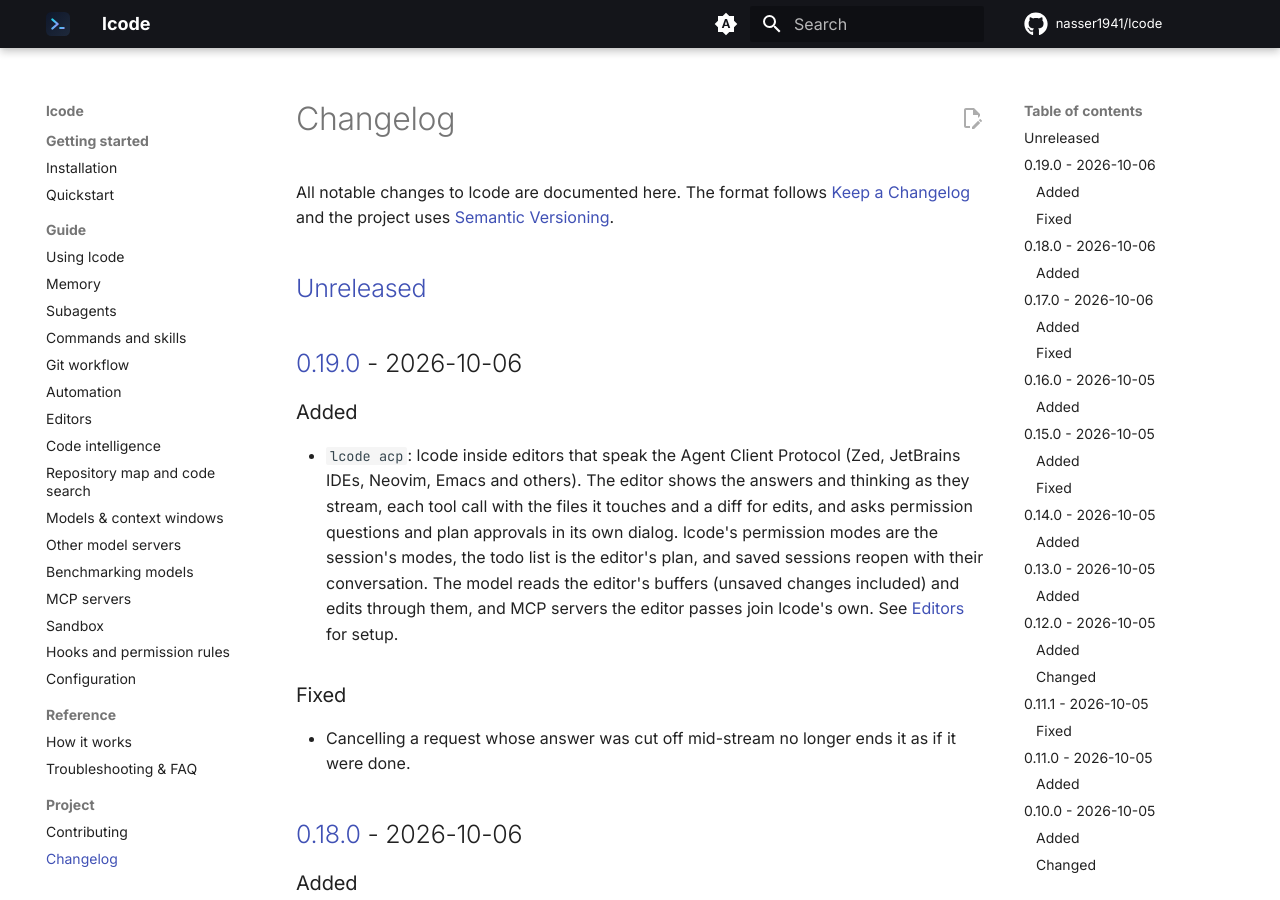
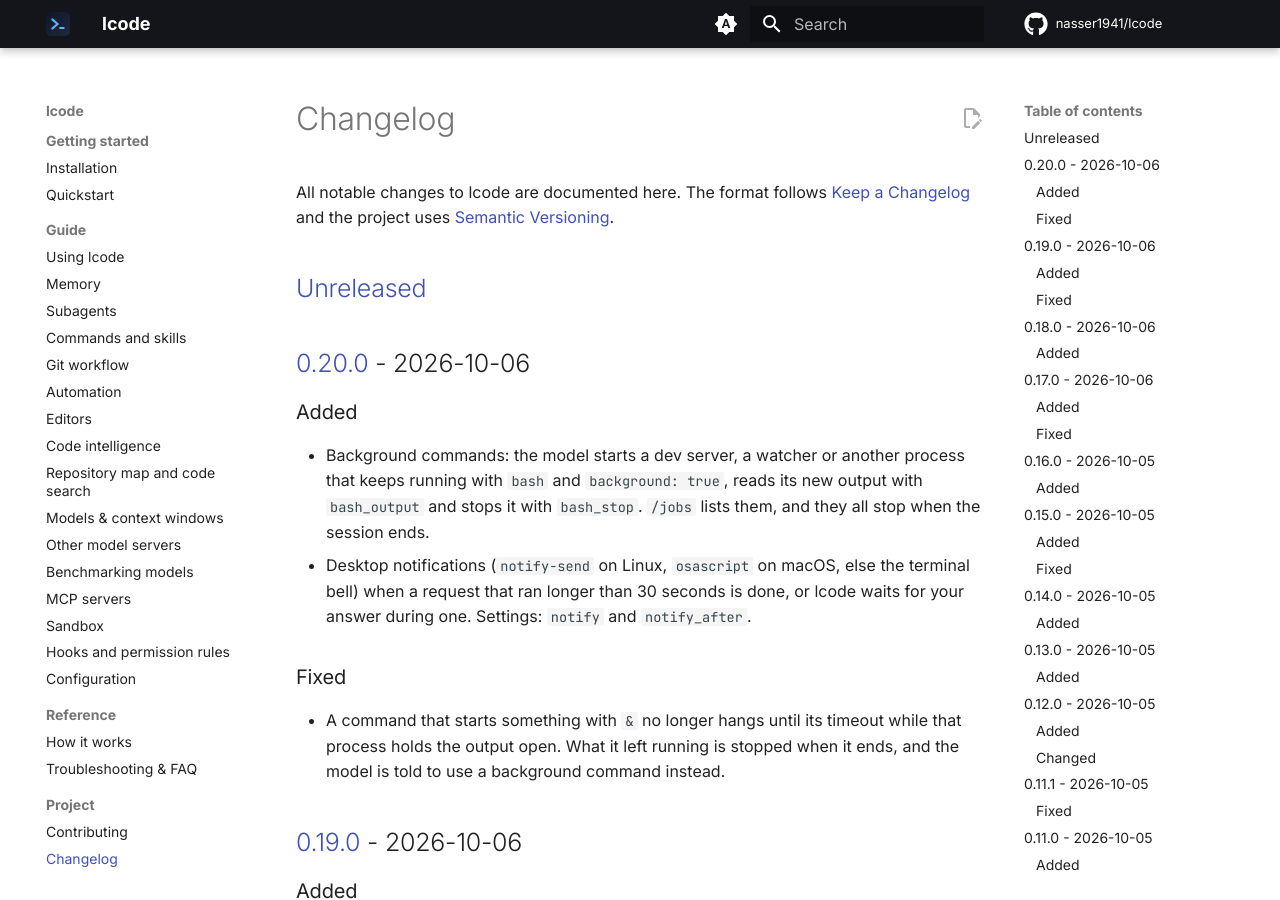
Before and after one commit to nasser1941/lcode, an MkDocs documentation site: the page built from docs/changelog.md, in a window 1280 px wide and 900 px high. Built offline with MkDocs 1.6.1 and Material for MkDocs 9.7.7, drawn with Linux system fonts in a browser that asks for light colours; comment, search, counter and statistics services are not loaded.

Commit message:
Release 0.20.0 (#86)
Co-authored-by: nasser1941 <9349840+nasser1941@users.noreply.github.com>
Co-authored-by: Claude Opus 5.5 <noreply@anthropic.com>

```diff
--- a/CHANGELOG.md
+++ b/CHANGELOG.md
@@ -5,6 +5,23 @@ All notable changes to lcode are documented here. The format follows
 [Semantic Versioning](https://semver.org/).
 
 ## [Unreleased]
+
+## [0.20.0] - 2026-10-06
+
+### Added
+
+- Background commands: the model starts a dev server, a watcher or another process that keeps
+  running with `bash` and `background: true`, reads its new output with `bash_output` and stops it
+  with `bash_stop`. `/jobs` lists them, and they all stop when the session ends.
+- Desktop notifications (`notify-send` on Linux, `osascript` on macOS, else the terminal bell)
+  when a request that ran longer than 30 seconds is done, or lcode waits for your answer during
+  one. Settings: `notify` and `notify_after`.
+
+### Fixed
+
+- A command that starts something with `&` no longer hangs until its timeout while that process
+  holds the output open. What it left running is stopped when it ends, and the model is told to
+  use a background command instead.
 
 ## [0.19.0] - 2026-10-06
 
@@ -450,7 +467,8 @@ First public release.
 - `AGENTS.md` project instructions and `/init` to generate them.
 - One-line installer for Linux and macOS.
 
-[Unreleased]: https://github.com/nasser1941/lcode/compare/v0.19.0...HEAD
+[Unreleased]: https://github.com/nasser1941/lcode/compare/v0.20.0...HEAD
+[0.20.0]: https://github.com/nasser1941/lcode/compare/v0.19.0...v0.20.0
 [0.19.0]: https://github.com/nasser1941/lcode/compare/v0.18.0...v0.19.0
 [0.18.0]: https://github.com/nasser1941/lcode/compare/v0.17.0...v0.18.0
 [0.17.0]: https://github.com/nasser1941/lcode/compare/v0.16.0...v0.17.0
--- a/src/lcode/__init__.py
+++ b/src/lcode/__init__.py
@@ -3,7 +3,7 @@
 From a program: `from lcode import Session` (see lcode.api).
 """
 
-__version__ = "0.19.0"
+__version__ = "0.20.0"
 
 API = ("Session", "Result", "Options", "SetupError")
 
```
Also changed, not shown: README.md (+0 -1 lines), docs/quickstart.md (+1 -1 lines).
